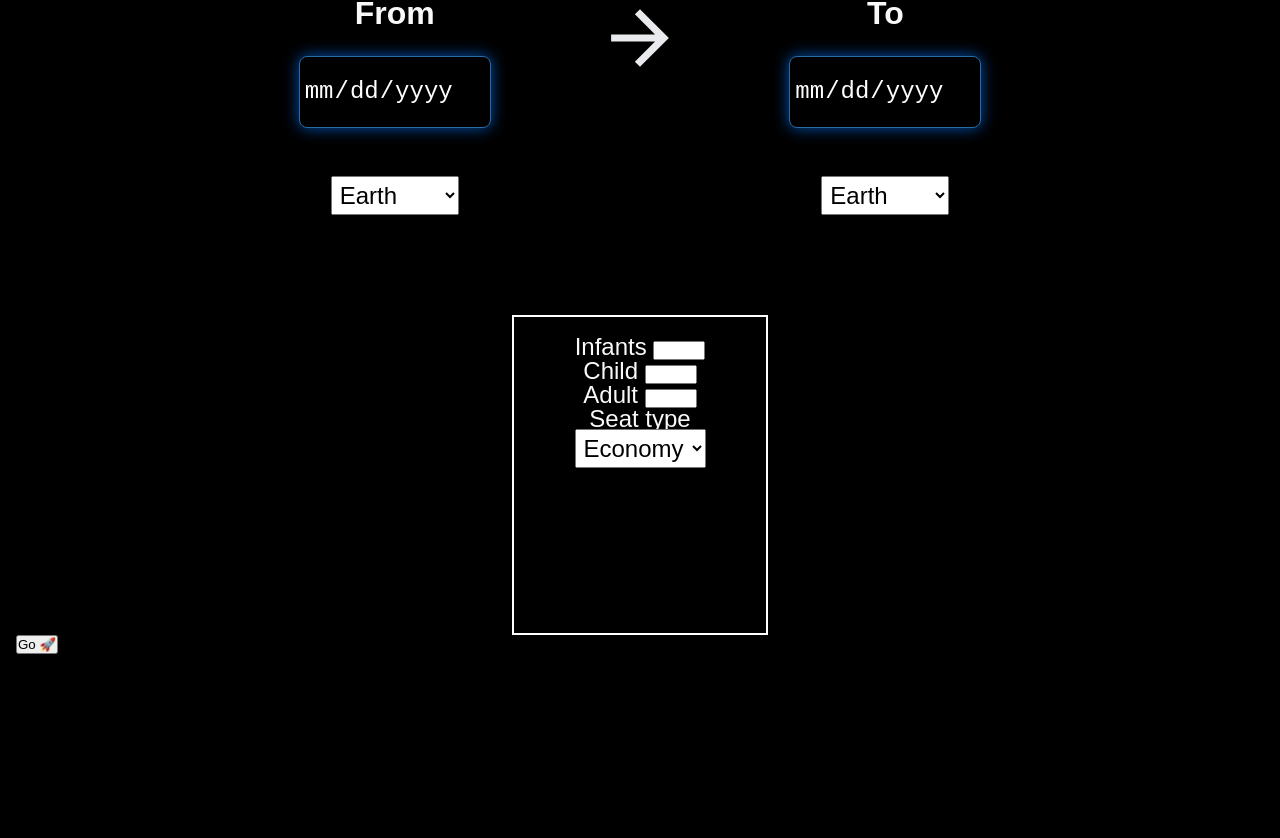
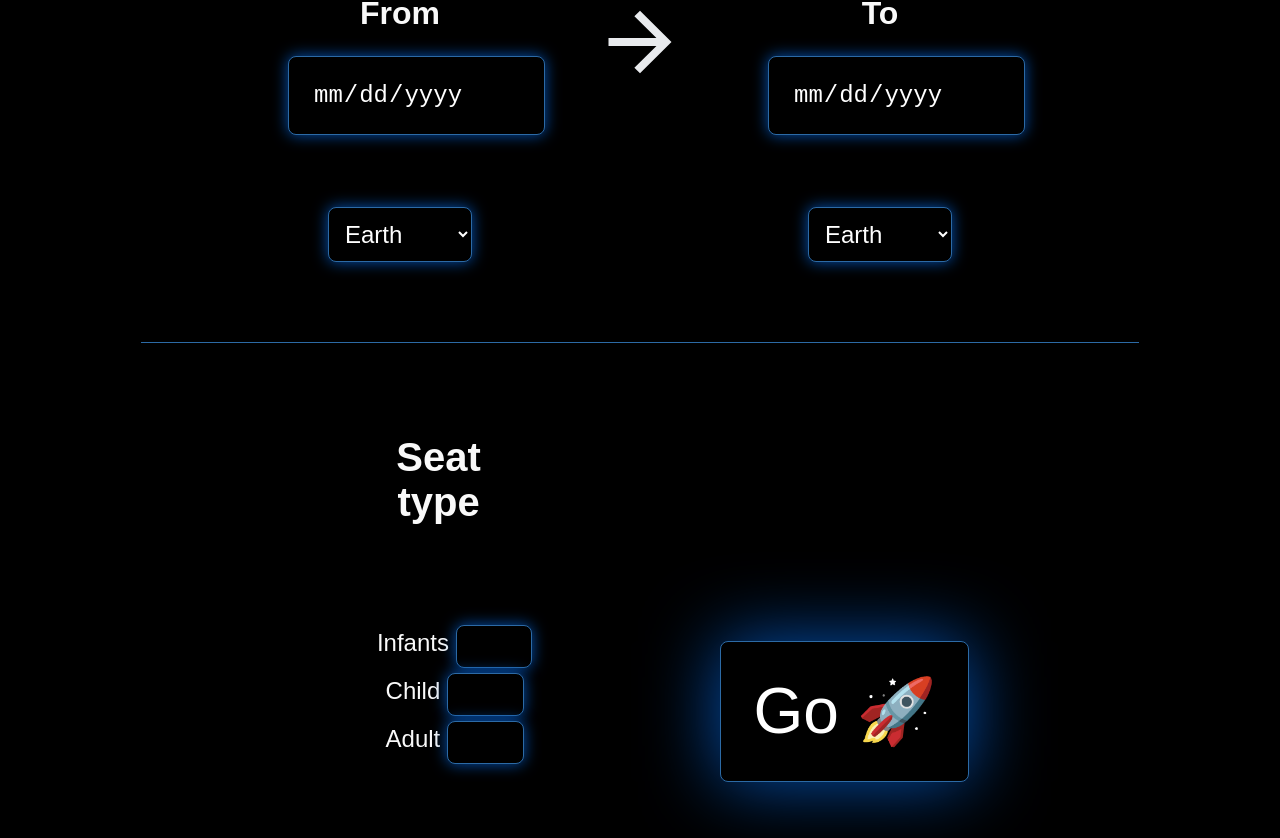
Before and after one commit to RS-GoogleCoder/hackathon2025, a Next.js app: page /booking in a window 1280 px wide. Shown: the part 322-1160 px from the top of the page. Before the commit the page ends 992 px from the top, so only its background shows below. Built offline with nearby package versions, Linux system fonts and the light colour scheme.

Commit message:
more css

```diff
--- a/app/booking/booking.scss
+++ b/app/booking/booking.scss
@@ -14,14 +14,46 @@ div {
 }
 
 .booking-bottom {
+  display: flex;
+  justify-content: space-evenly;
+  align-items: center;
   margin: auto;
-  border: 2px solid white;
-
+  border-top: 1px solid var(--accent);
+  width: 80%;
   p {
+    padding: 1em;
     height: 1.5rem;
     font-size: 1.5rem;
   }
+  h2{
+    font-size: 2.5em;
+    padding: 1.5em;
+  }
+
 }
+
+p input{
+  padding: 1em;
+  background-color: black;
+  color: white;
+  border-radius: 8px;
+  border: 1px solid var(--accent);
+  box-shadow: 0px 0px 15px 0px rgba(4,90,196,0.9);
+}
+
+button{
+  background-color: black;
+  color: white;
+  height: min-content;
+  font-size: 4em;
+  margin-top: 1em;
+  padding: 2rem;
+  border-radius: 8px;
+  border: 1px solid var(--accent);
+  margin-bottom: 3rem;
+  box-shadow: 0px 0px 75px 0px rgba(4,90,196,0.9);
+}
+
 .heading{
   text-align: center;
   font-size: 4em;
@@ -32,11 +64,19 @@ div {
   background-color: black;
   color: white;
   margin-top: 1em;
-  height: 4.5rem;
-  width: 12rem;
-  padding: 4px;
+  padding: 1em;
   border-radius: 8px;
   border: 1px solid var(--accent);
   margin-bottom: 3rem;
   box-shadow: 0px 0px 15px 0px rgba(4,90,196,0.9);
 }
+select{
+  background-color: black;
+  color: white;
+  margin-top: 1em;
+  padding: 0.75rem;
+  border-radius: 8px;
+  border: 1px solid var(--accent);
+  margin-bottom: 3rem;
+  box-shadow: 0px 0px 15px 0px rgba(4,90,196,0.9);
+}
--- a/app/booking/page.tsx
+++ b/app/booking/page.tsx
@@ -37,6 +37,9 @@ export default function Page() {
                 </div>
             </div>
             <div className={"booking-bottom"}>
+                <div>
+                    <h2>Seat type</h2>
+                    <div>
                         <p>
                             Infants <input type="number" name="infants" id="infants" min={0} max={10}/>
                         </p>
@@ -46,7 +49,7 @@ export default function Page() {
                         <p>
                             Adult <input type="number" name="infants" id="infants" min={0} max={10}/>
                         </p>
-                <p>Seat type</p>
+                    </div>
                     <select>
                     <option key={SeatType.Economy}>Economy</option>
                     <option key={SeatType.Business}>Business</option>
@@ -54,6 +57,8 @@ export default function Page() {
                 </select>
                 </div>
                 <button>Go 🚀</button>
+            </div>
+
         </form>
     );
 }
```
Lines whose indentation alone changed are shown as unchanged.
